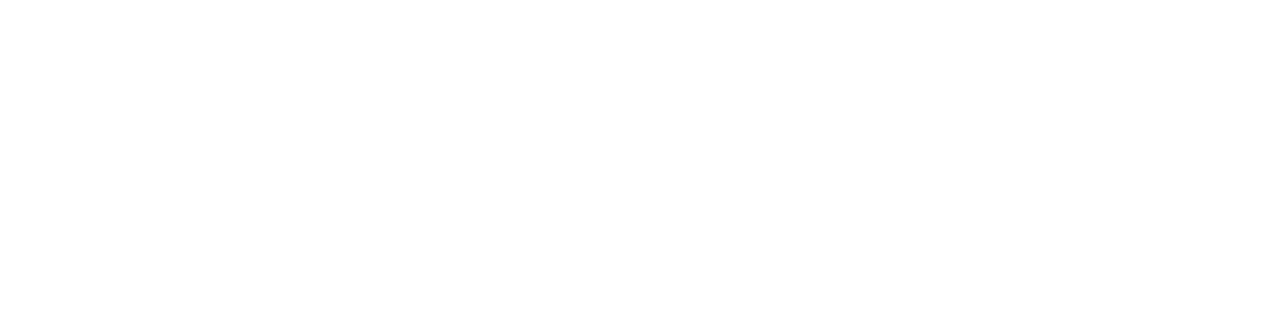
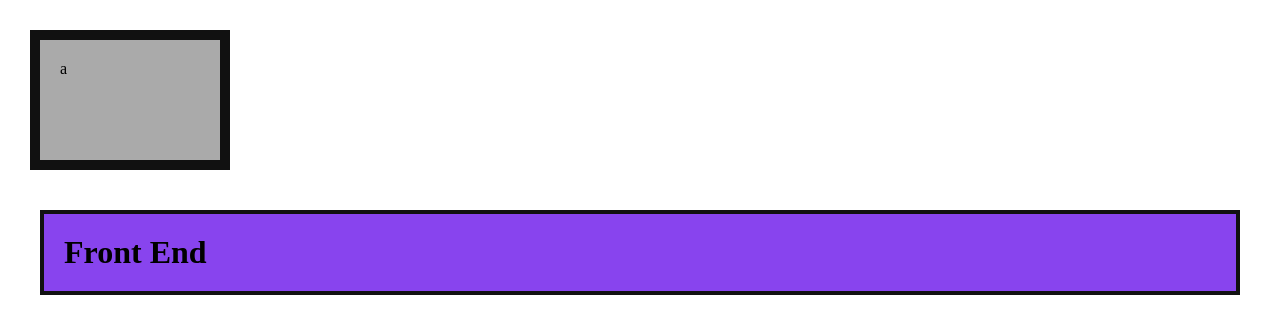
Before and after one commit to GustavoBiscaro/Origamid, a plain HTML site: page HTML e CSS para Iniciantes/02 HTML e CSS Básico/box-model.html in a window 1280 px wide. Drawn offline with Linux system fonts and the light colour scheme.

Commit message:
atualização

```diff
--- a/HTML e CSS para Iniciantes/Aulas práticas/box-model.html
+++ b/HTML e CSS para Iniciantes/02 HTML e CSS Básico/box-model.html
@@ -9,7 +9,8 @@
   </head>
 
   <body>
-
+    <div>a</div>
+    <h1>Front End</h1>
   </body>
 
 </html>
--- /dev/null
+++ b/HTML e CSS para Iniciantes/02 HTML e CSS Básico/browser-styles.css
@@ -0,0 +1,6 @@
+body {
+  color: seagreen;
+}
+a {
+  color: inherit;
+}
--- /dev/null
+++ b/HTML e CSS para Iniciantes/02 HTML e CSS Básico/display.css
@@ -0,0 +1,17 @@
+span,
+a,
+strong {
+  border: 1px solid rgba(0, 0, 0, 0.5);
+}
+
+a {
+  display: inline-block;
+  padding: 20px;
+  margin: 10px;
+}
+
+div,
+h1,
+p {
+  border: 1px solid rgba(255, 0, 0, 0.5);
+}
--- /dev/null
+++ b/HTML e CSS para Iniciantes/02 HTML e CSS Básico/style-box-model.css
@@ -0,0 +1,19 @@
+div {
+  background: #aaa;
+  width: 140px;
+  height: 80px;
+  padding: 20px;
+  border: 10px solid #111;
+  margin: 30px;
+}
+
+body {
+  margin: 0px;
+}
+
+h1 {
+  background-color: #84e;
+  padding: 20px;
+  border: 4px solid #111;
+  margin: 40px;
+}
```
Also changed, not shown: HTML e CSS para Iniciantes/02 HTML e CSS Básico/display.html (added, +16 -0 lines), HTML e CSS para Iniciantes/02 HTML e CSS Básico/estilos-browser.html (added, +19 -0 lines), HTML e CSS para Iniciantes/02 HTML e CSS Básico/background.html (renamed from HTML e CSS para Iniciantes/Aulas práticas/background.html), HTML e CSS para Iniciantes/02 HTML e CSS Básico/index.html (renamed from HTML e CSS para Iniciantes/Aulas práticas/index.html), HTML e CSS para Iniciantes/02 HTML e CSS Básico/produtos/bicicletas.html (renamed from HTML e CSS para Iniciantes/Aulas práticas/produtos/bicicletas.html), HTML e CSS para Iniciantes/02 HTML e CSS Básico/produtos/carros.html (renamed from HTML e CSS para Iniciantes/Aulas práticas/produtos/carros.html), HTML e CSS para Iniciantes/02 HTML e CSS Básico/style-background.css (renamed from HTML e CSS para Iniciantes/Aulas práticas/style-background.css), HTML e CSS para Iniciantes/02 HTML e CSS Básico/style.css (renamed from HTML e CSS para Iniciantes/Aulas práticas/style.css), HTML e CSS para Iniciantes/Aulas práticas/style-box-model.css (deleted), 3 other files.
